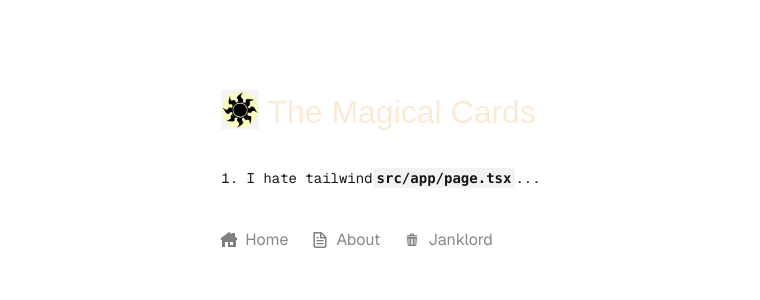
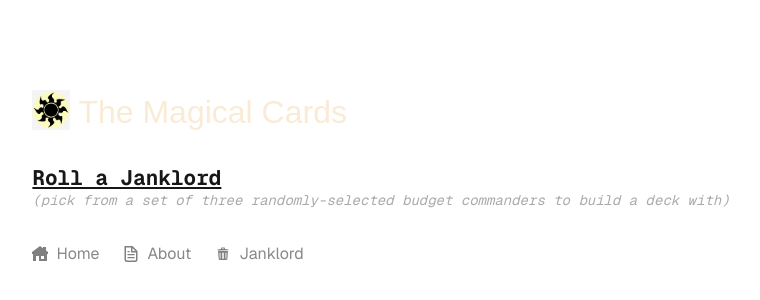
Before and after one commit to mcgrue/tmc-2025, a Next.js app in the folder frontend/: page / in a window 1280 px wide. Shown: the part 76-376 px from the top of the page, without its empty margins (259-1019 px from the left). Built offline with nearby package versions, Linux system fonts and the light colour scheme; a web font is replaced by a local one.

Commit message:
update homepage

```diff
--- a/frontend/src/app/page.tsx
+++ b/frontend/src/app/page.tsx
@@ -1,12 +1,27 @@
+import Link from "next/link";
+
+const linkCss = {
+  color: "var(--geist-foreground)",
+  textDecoration: "underline",
+  fontWeight: "bold",
+  fontSize: "1.5em",
+};
+const blurbCss = {
+  color: "#AAA",
+  fontStyle: "italic",
+};
+
 export default function Home() {
   return (
-    <ol className="list-inside list-decimal text-sm text-center sm:text-left font-[family-name:var(--font-geist-mono)]">
-      <li className="mb-2">
-        I hate tailwind
-        <code className="bg-black/[.05] dark:bg-white/[.06] px-1 py-0.5 rounded font-semibold">
-          src/app/page.tsx
-        </code>
-        ...
+    <ol className="list-inside text-sm text-center sm:text-left font-[family-name:var(--font-geist-mono)]">
+      <li>
+        <Link href="/" style={linkCss}>
+          Roll a Janklord
+        </Link>
+        <div style={blurbCss}>
+          (pick from a set of three randomly-selected budget commanders to build
+          a deck with)
+        </div>
       </li>
     </ol>
   );
```
